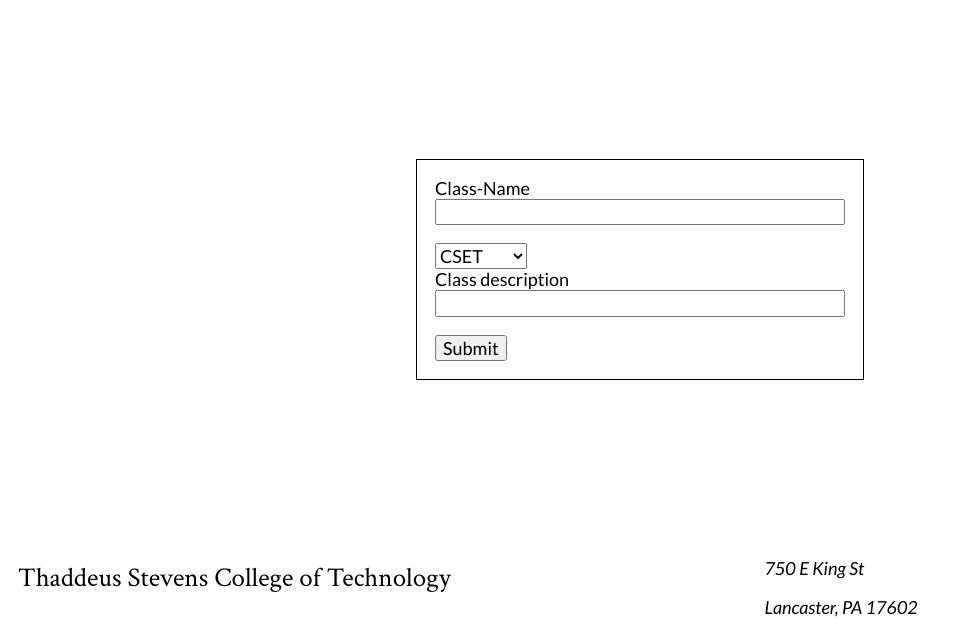
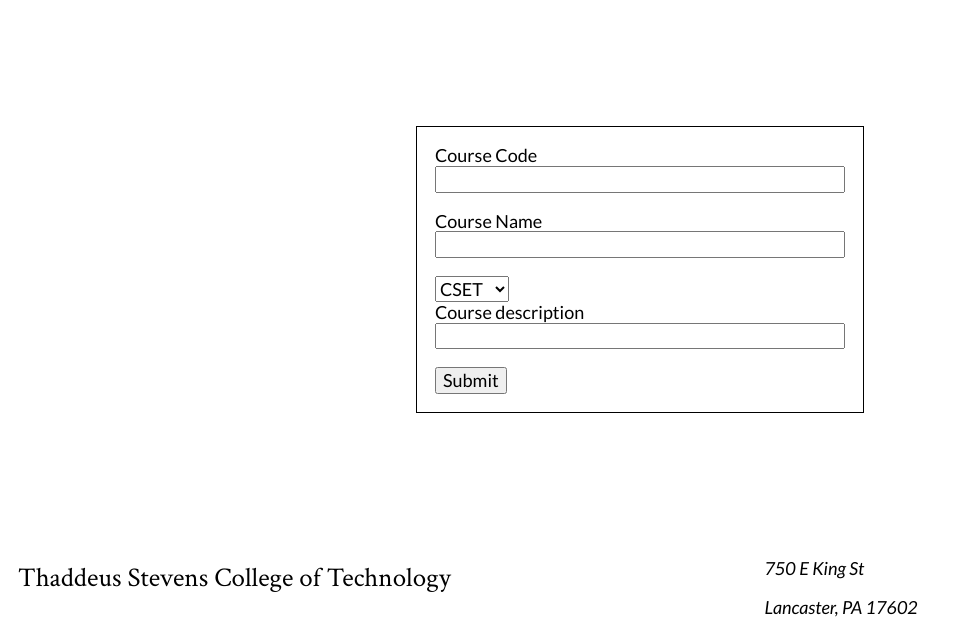
Before and after one commit to ts-cset/tsct-portal, a Flask app: template portal/templates/CourseCreation.html in a window 1280 px wide. Shown: the part 108-742 px from the top of the page, without its empty margins (0-962 px from the left). Run offline with Flask 2, Linux system fonts and the light colour scheme; the template is opened without the code that fills it, so the values that code supplies are empty; some libraries are stand-ins or nearby versions.

Commit message:
Update some file names and paths
This will allow more coherent expansion of the site functionality.

```diff
--- a/portal/__init__.py
+++ b/portal/__init__.py
@@ -45,10 +45,10 @@ def create_app(test_config=None):
 
     # Register Routes
     # ---------------
-    from . import auth, student, CourseCreation
+    from . import auth, student, teacher
     app.register_blueprint(auth.bp)
     app.register_blueprint(student.bp)
-    app.register_blueprint(CourseCreation.bp)
+    app.register_blueprint(teacher.bp)
 
     # Return application object to be used by a WSGI server, like gunicorn
     return app
--- a/portal/student.py
+++ b/portal/student.py
@@ -14,4 +14,4 @@ def home():
     # course_sessions is test data
     course_sessions = [{'session_name':'CSET'},
                        {'session_name':'brickZ'}]
-    return render_template('layouts/student-page.html', course_sessions=course_sessions)
+    return render_template('student-page.html', course_sessions=course_sessions)
--- a/portal/templates/CourseCreation.html
+++ b/portal/templates/CourseCreation.html
@@ -3,20 +3,21 @@
 {% block title %}Course creation{% endblock %}
 
 {% block content %}
-
-<form method="post">
-  <label for="Course-Name">Class-Name
-    <input type="Class-Name" name="Class-Name"/>
+  <form method="post">
+    <label for="code">Course Code
+      <input type="number" name="code" required/>
     </label>
-      <select name="Class-Major">
+    <label for="name">Course Name
+      <input type="text" name="name" required/>
+    </label>
+      <select name="major">
         <option value="CSET" selected>CSET</option>
-        <option value="GEN-ED">GEN-ED</option>
-        <option value="Masonry">Masonry</option>
-        </select>
-    <label for="Course-Label">Class description
-      <input type="text" name="description" />
-      </label>
-      <input type="submit"/>
+        <option value="GEN">GEN</option>
+        <option value="MASN">MASN</option>
+      </select>
+    <label for="description">Course description
+      <input type="text" name="description" required/>
+    </label>
+    <input type="submit"/>
   </form>
-
 {% endblock %}
--- a/portal/templates/layouts/base.html
+++ b/portal/templates/layouts/base.html
@@ -9,7 +9,7 @@
 
     <link rel="stylesheet" href="https://necolas.github.io/normalize.css/latest/normalize.css" type="text/css" />
     <link rel="stylesheet" href="https://fonts.googleapis.com/css?family=Crimson+Text|Lato:400,400i,700" />
-    <link rel="stylesheet" href="static/styles.css" type="text/css" />
+    <link rel="stylesheet" href="{{ url_for("static", filename="styles.css") }}" type="text/css" />
     {% endblock %}
   </head>
   <body>
```
Also changed, not shown: portal/teacher.py (renamed from portal/CourseCreation.py, +11 -10 lines), portal/templates/create-sessions.html (renamed from portal/templates/layouts/create-sessions.html), portal/templates/student-page.html (renamed from portal/templates/layouts/student-page.html).
